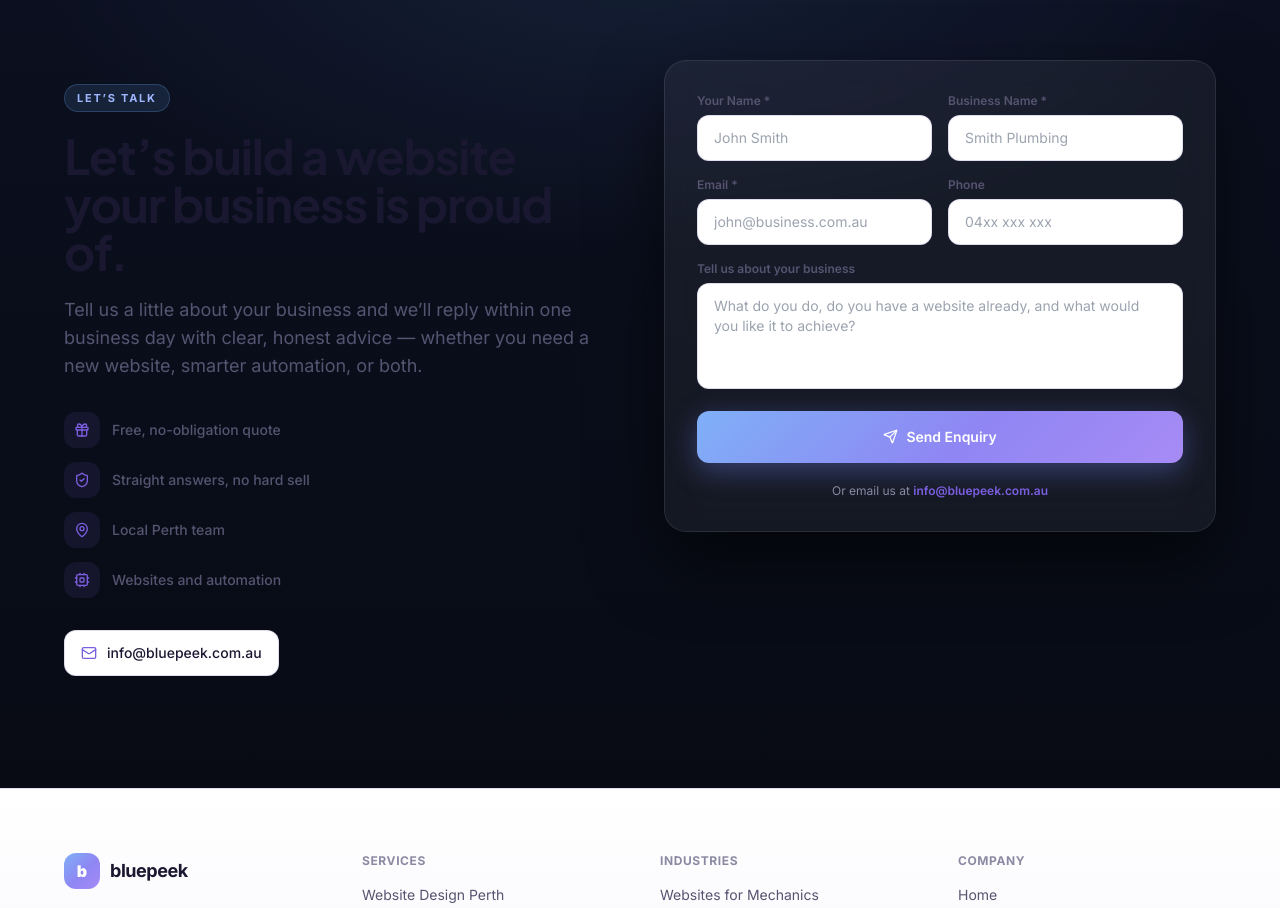
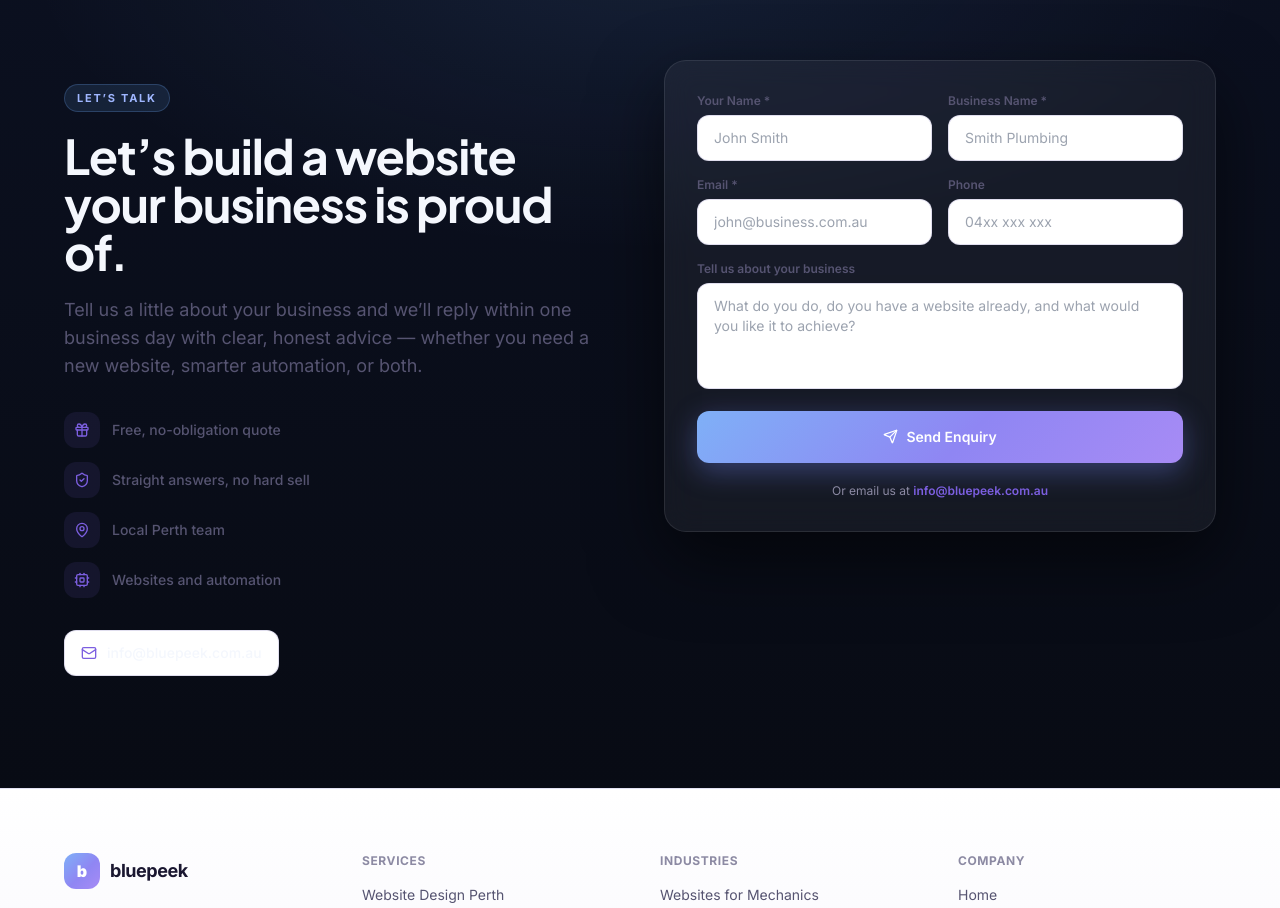
Before and after one commit to zachcolvillez-stack/bluepeek-website, a Next.js app: page / in a window 1280 px wide. Shown: the part 8980-9888 px from the top of the page. Built offline with nearby package versions, Linux system fonts and the light colour scheme.

Commit message:
auto-save: Contact.jsx

```diff
--- a/components/Contact.jsx
+++ b/components/Contact.jsx
@@ -41,7 +41,7 @@ export default function Contact() {
   }
 
   const inp = "w-full rounded-xl px-4 py-3 text-sm transition-all focus:outline-none"
-  const inpStyle = { background: '#ffffff', border: '1px solid rgba(99,91,168,0.20)', color: '#1a1730' }
+  const inpStyle = { background: '#ffffff', border: '1px solid rgba(99,91,168,0.20)', color: '#f4f7fd' }
   const onFocus = (e) => { e.target.style.borderColor = '#9b87f5' }
   const onBlur  = (e) => { e.target.style.borderColor = 'rgba(99,91,168,0.20)' }
 
@@ -52,7 +52,7 @@ export default function Contact() {
         <motion.div initial={{ opacity: 0, y: 20 }} whileInView={{ opacity: 1, y: 0 }}
           viewport={{ once: true }} transition={{ duration: 0.6 }} className="lg:pt-6">
           <span className="eyebrow">Let’s Talk</span>
-          <h2 className="text-3xl md:text-5xl font-bold tracking-tight mt-5 mb-5" style={{ color: '#1a1730' }}>
+          <h2 className="text-3xl md:text-5xl font-bold tracking-tight mt-5 mb-5" style={{ color: '#f4f7fd' }}>
             Let’s build a website your business is proud of.
           </h2>
           <p className="text-base md:text-lg leading-relaxed mb-8" style={{ color: '#565471' }}>
@@ -73,7 +73,7 @@ export default function Contact() {
 
           <a href={`mailto:${CONTACT_EMAIL}`}
             className="inline-flex items-center gap-2.5 px-4 py-3 rounded-xl font-medium text-sm"
-            style={{ background: '#ffffff', border: '1px solid rgba(99,91,168,0.20)', color: '#1a1730' }}>
+            style={{ background: '#ffffff', border: '1px solid rgba(99,91,168,0.20)', color: '#f4f7fd' }}>
             <Mail size={16} style={{ color: '#7c5fe0' }} />
             {CONTACT_EMAIL}
           </a>
@@ -88,7 +88,7 @@ export default function Contact() {
               <div className="w-14 h-14 rounded-2xl mx-auto mb-4 flex items-center justify-center" style={{ background: 'rgba(124,95,224,0.10)' }}>
                 <CheckCircle size={28} style={{ color: '#7c5fe0' }} />
               </div>
-              <h3 className="text-xl font-bold mb-2" style={{ color: '#1a1730' }}>Thanks — we’ve got it.</h3>
+              <h3 className="text-xl font-bold mb-2" style={{ color: '#f4f7fd' }}>Thanks — we’ve got it.</h3>
               <p className="mb-6" style={{ color: '#565471' }}>We’ll be in touch within one business day.</p>
               <button onClick={() => setStatus('idle')} className="text-sm font-semibold" style={{ color: '#7c5fe0' }}>
                 Send another enquiry
```
